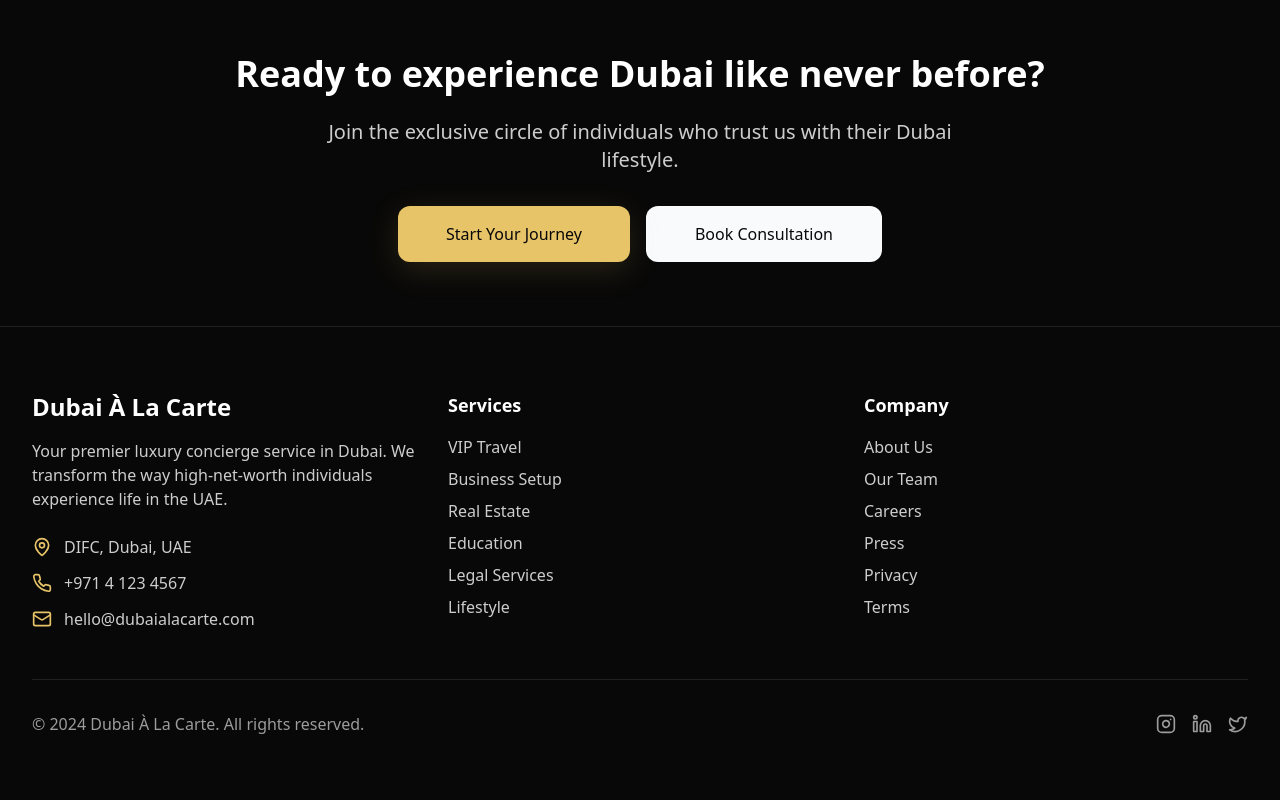
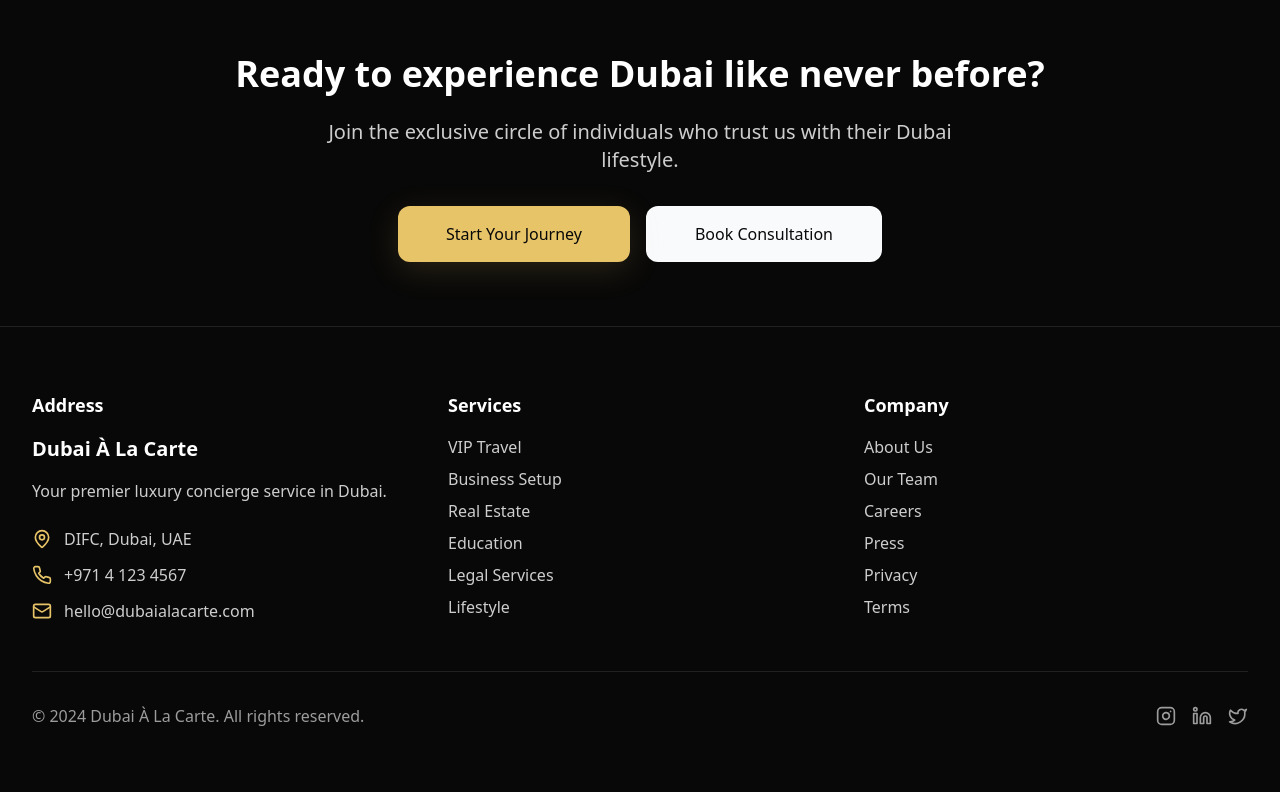
Before and after one commit to MansaMusaMogule86/dubai-a-la-carte, a React (Vite) app: page / in a window 1280 px wide. Shown: the part 3260-4060 px from the top of the page. Built offline with nearby package versions, Linux system fonts and the light colour scheme.

Commit message:
Update footer layout
Adjust footer to display address, services, and company sections from left to right.

```diff
--- a/src/components/Footer.tsx
+++ b/src/components/Footer.tsx
@@ -27,12 +27,12 @@ export const Footer = () => {
       {/* Main Footer */}
       <div className="max-w-7xl mx-auto px-4 sm:px-6 lg:px-8 py-16">
         <div className="grid grid-cols-1 lg:grid-cols-3 gap-8">{/* Changed from md:grid-cols-2 lg:grid-cols-4 to lg:grid-cols-3 for 3 equal sections */}
-          {/* Company Info */}
-          <div>{/* Removed lg:col-span-2 to make it equal width */}
-            <h3 className="text-2xl font-bold mb-4">Dubai À La Carte</h3>
-            <p className="text-white/80 mb-6 max-w-md">
-              Your premier luxury concierge service in Dubai. We transform the way
-              high-net-worth individuals experience life in the UAE.
+          {/* Address */}
+          <div>
+            <h4 className="text-lg font-semibold mb-4">Address</h4>
+            <h3 className="text-xl font-bold mb-4">Dubai À La Carte</h3>
+            <p className="text-white/80 mb-6">
+              Your premier luxury concierge service in Dubai.
             </p>
 
             {/* Contact Info */}
```
